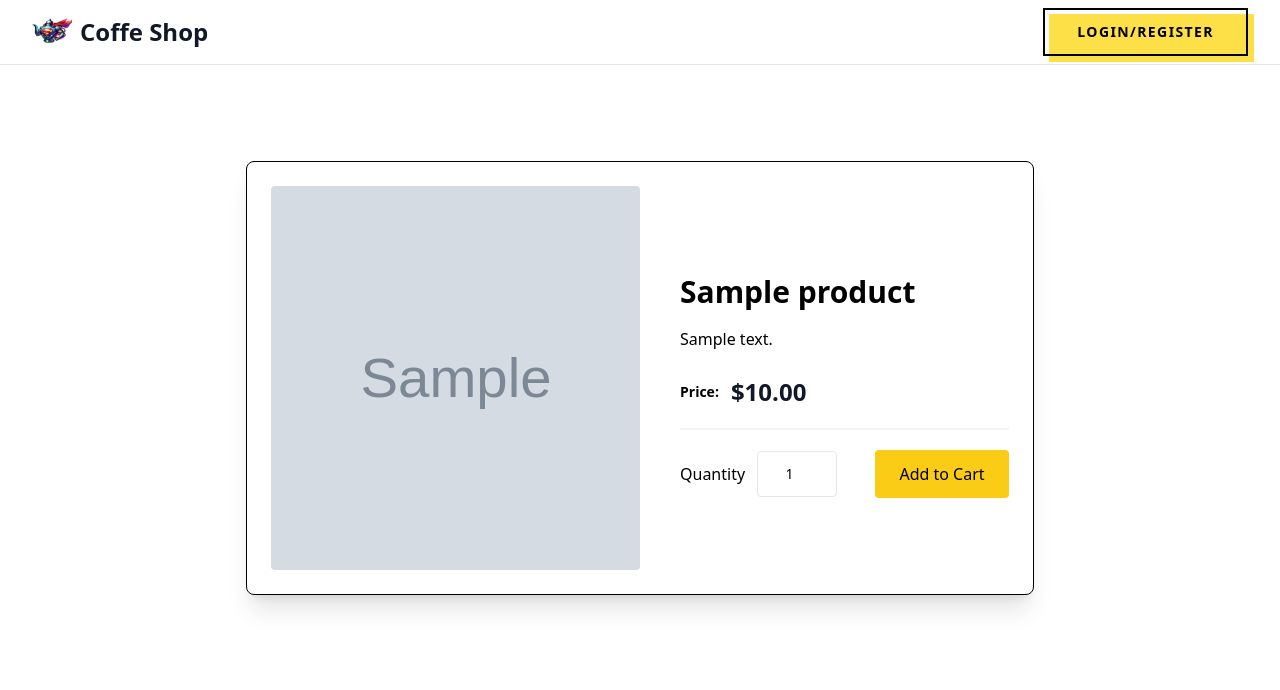
After one commit to Crisfon6/django_coffe_shop, a Django app: page /products/1/ in a window 1280 px wide. The commit adds this page. Shown: the top 690 px of the page. Run offline with Django 3.2, Linux system fonts and the light colour scheme; tables that the repository leaves empty hold one stand-in row (values such as "Sample post"); grey boxes marked "Sample" are stand-in pictures; some libraries are stand-ins or nearby versions.

Commit message:
feat:product detail

```diff
--- /dev/null
+++ b/products/templates/products/product_detail.html
@@ -0,0 +1,57 @@
+{% extends "base.html" %}
+{% block content %}
+
+<section class="overflow-hidden">
+  <div class="mx-auto max-w-5xl px-5 py-24">
+    <div class="mx-auto flex flex-wrap items-center lg:w-4/5 border border-black rounded-lg shadow-xl p-6 bg-white">
+      <img
+        alt="{{ product.name }}"
+        class="h-64 w-full rounded object-cover lg:h-96 lg:w-1/2"
+        src="{{ product.photo.url }}"
+      />
+
+      <div class="mt-6 w-full lg:mt-0 lg:w-1/2 lg:pl-10">
+        <h1 class="my-4 text-3xl font-semibold text-black">
+          {{ product.name }}
+        </h1>
+
+        <p class="leading-relaxed">
+          {{ product.description }}
+        </p>
+
+        <div class="mb-5 mt-6 flex items-center border-b-2 border-gray-100 pb-5">
+          <div class="flex items-center">
+            <span class="mr-3 text-sm font-semibold">Price:</span>
+            <span class="text-2xl font-bold text-gray-900">${{ product.price }}</span>
+          </div>
+        </div>
+
+        <form action="{% url 'add_product'  %}" method="post">
+          {% csrf_token %}
+          <input type="hidden" name="product" value="{{product.id}}">
+          <div class="flex items-center justify-between">
+            <div class="flex items-center">
+              <span class="mr-3">Quantity</span>
+              <input
+                type="number"
+                name="quantity"
+                min="1"
+                value="1"
+                class="w-20 rounded border border-gray-200 py-3 text-center text-sm outline-none"
+              />
+            </div>
+
+            <button
+              type="submit"
+              class="rounded bg-yellow-400 px-6 py-3 font-medium hover:bg-yellow-500"
+            >
+              Add to Cart
+            </button>
+          </div>
+        </form>
+      </div>
+    </div>
+  </div>
+</section>
+
+{% endblock %}
--- a/products/urls.py
+++ b/products/urls.py
@@ -1,7 +1,7 @@
 from django.contrib import admin
 from django.urls import path
 
-from products.views import ProductFormImageView, ProductFormView,ListProducts, ProductListAPI
+from products.views import ProductFormImageView, ProductFormView,ListProducts, ProductListAPI, ProductDetailView
 
 
 urlpatterns = [
@@ -9,4 +9,5 @@ urlpatterns = [
      #path('add2/', ProductFormImageView.as_view(), name="add_product2"),
     path('api/', ProductListAPI.as_view(), name="list_product_api"),
     path('', ListProducts.as_view(), name='list_products'),
+    path('<int:pk>/',ProductDetailView.as_view(), name='product_detail'),
 ]
--- a/products/views.py
+++ b/products/views.py
@@ -2,6 +2,7 @@ from django.http import HttpResponse
 from django.urls import reverse_lazy
 from django.views import generic
 from django.views.generic.edit import CreateView
+from django.views.generic import DetailView
 from rest_framework.views import APIView
 from rest_framework.response import Response
 
@@ -38,7 +39,14 @@ class ListProducts(generic.ListView):
 class ProductListAPI(APIView):
     authentication_classes = []
     parser_classes = []
+    queryset = Product.objects.all()
+
     def get(self, request):
         products = Product.objects.all()
         serializer = ProductSerializer(products, many=True)
         return Response(serializer.data)
+
+class ProductDetailView(DetailView):
+    model = Product
+    template_name = 'products/product_detail.html'
+    context_object_name = 'product'
```
Also changed, not shown: products/templates/products/list_products.html (+11 -7 lines).
